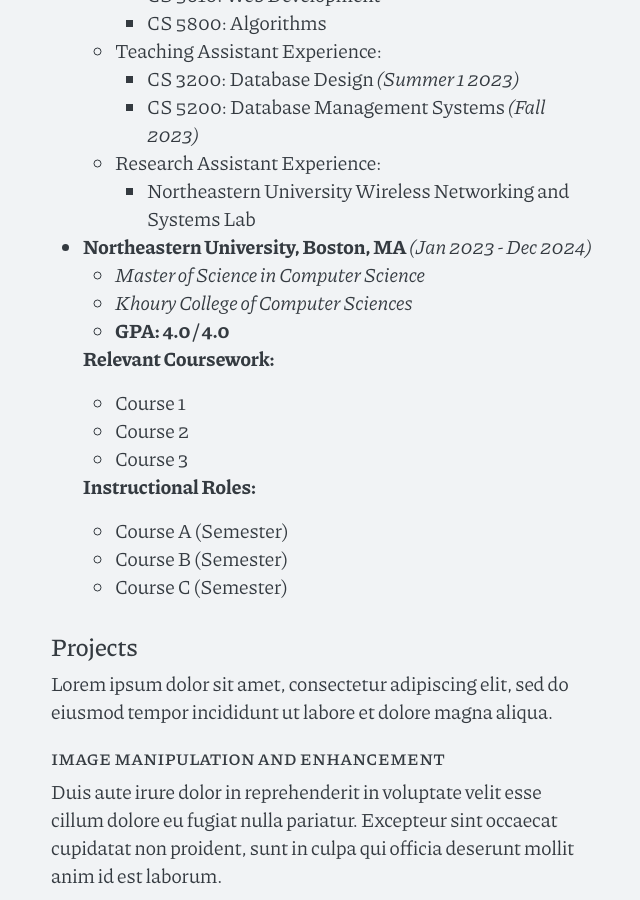
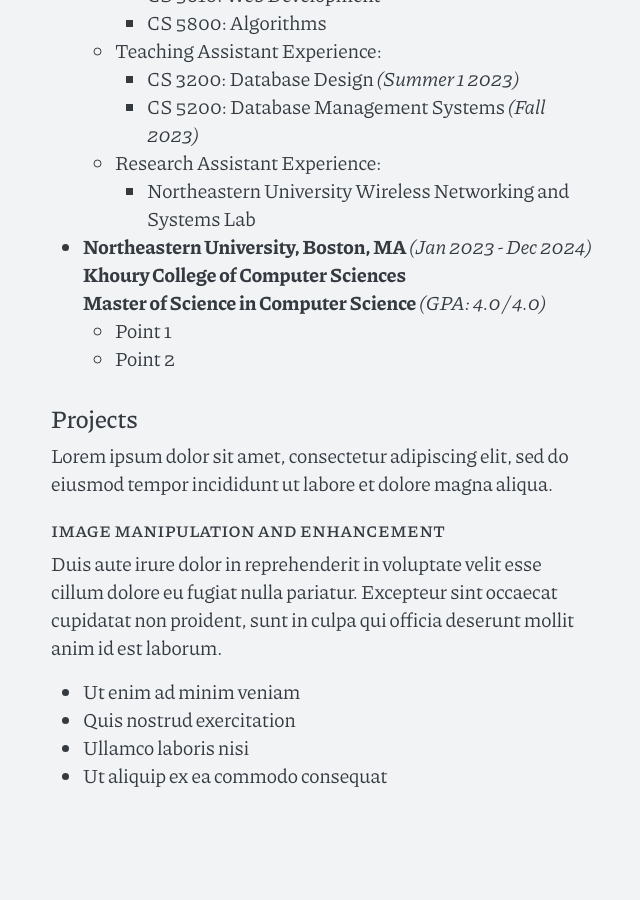
Before and after one commit to yug-rajani/yug-rajani.github.io, a Jekyll site: the page built from cv.md, in a window 1280 px wide and 900 px high, scrolled down 995 px. Shown: the whole window, without its empty margins (316-956 px from the left). Built offline with Jekyll 4.4.1, drawn with Linux system fonts in a browser that asks for light colours; after the commit the page ends 1800 px from its top, so only the background shows below that.

Commit message:
Add brs and other format for education

```diff
--- a/cv.md
+++ b/cv.md
@@ -22,8 +22,8 @@ Duis aute irure dolor in reprehenderit in voluptate velit esse cillum dolore eu
 
 ## Education
 
-- **Northeastern University, Boston, MA** *(Jan 2023 - Dec 2024)*
-  **Khoury College of Computer Sciences**
+- **Northeastern University, Boston, MA** *(Jan 2023 - Dec 2024)* <br>
+  **Khoury College of Computer Sciences** <br>
   **Master of Science in Computer Science** *(GPA: 4.0 / 4.0)*
   - Relevant Coursework:
     - CS 5010: Programming Design Paradigms
@@ -37,20 +37,11 @@ Duis aute irure dolor in reprehenderit in voluptate velit esse cillum dolore eu
   - Research Assistant Experience:
     - Northeastern University Wireless Networking and Systems Lab
 
-- **Northeastern University, Boston, MA** *(Jan 2023 - Dec 2024)*
-  - *Master of Science in Computer Science*
-  - *Khoury College of Computer Sciences*
-  - **GPA: 4.0 / 4.0**
-
-  **Relevant Coursework:**
-  - Course 1
-  - Course 2
-  - Course 3
-
-  **Instructional Roles:**
-  - Course A (Semester)
-  - Course B (Semester)
-  - Course C (Semester)
+- **Northeastern University, Boston, MA** *(Jan 2023 - Dec 2024)* <br>
+  **Khoury College of Computer Sciences** <br>
+  **Master of Science in Computer Science** *(GPA: 4.0 / 4.0)*
+  - Point 1
+  - Point 2
 
 
 ## Projects
```
